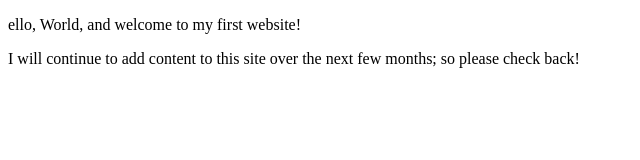
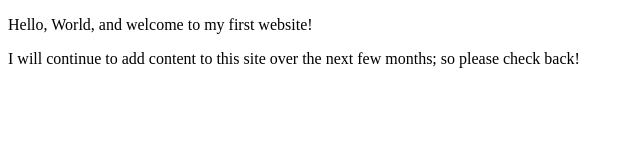
Before and after one commit to dunnl3/dunnl3.github.io, a plain HTML site: page index.html in a window 1280 px wide. Shown: the full height of the page, 0-640 px from the left. Drawn offline with Linux system fonts and the light colour scheme.

Commit message:
Update index.html

```diff
--- a/index.html
+++ b/index.html
@@ -7,7 +7,7 @@
         <title>LD | Student</title>
     </head>
     <body>
-       <p>ello, World, and welcome to my first website!</p>
+       <p>Hello, World, and welcome to my first website!</p>
        <p>I will continue to add content to this site over the next few months; so please check back!</p>
     </body>
 </html>
```
